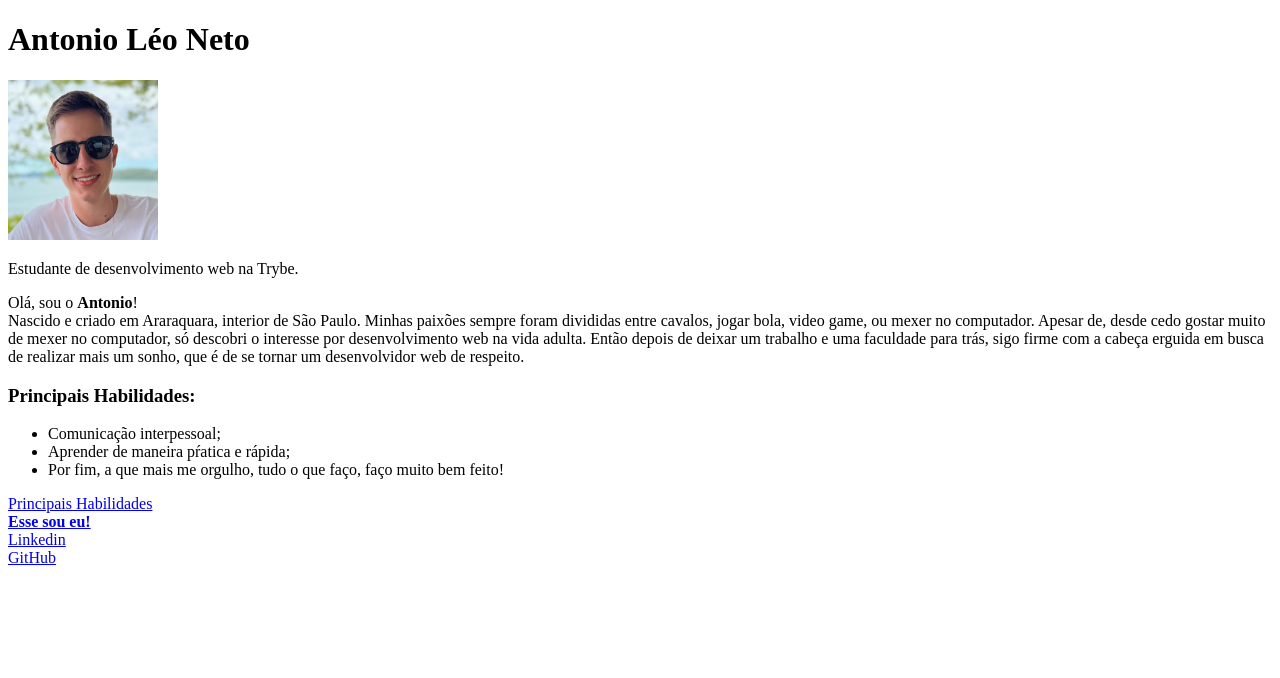
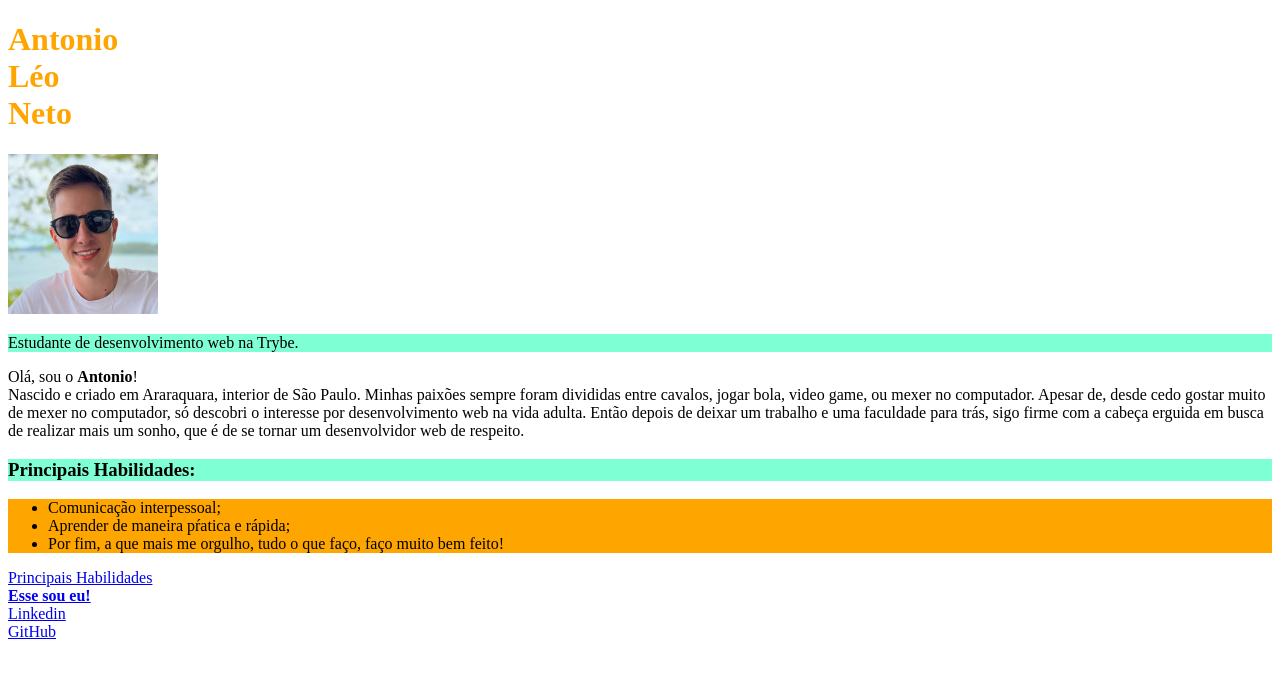
Before and after one commit to antonioln00/antonioln00, a plain HTML site: page index.html in a window 1280 px wide. Drawn offline with Linux system fonts and the light colour scheme; files whose address does not match are found by name.

Commit message:
Executando exemplos da introdução

```diff
--- a/index.html
+++ b/index.html
@@ -6,13 +6,31 @@
     <meta http-equiv="X-UA-Compatible" content="IE=edge">
     <meta name="viewport" content="width=device-width, initial-scale=1.0">
     <title>Meu portifólio Web!</title>
+
+    <style>
+
+        #completed-name {
+            width: 65px;
+            color: orange;
+
+        }
+        #main-skills {
+            background-color: orange;
+        }
+
+        .trybe-studant {
+            background-color: aquamarine;
+        }
+
+
+    </style>
 </head>
 
 <body>
 
-    <h1>Antonio Léo Neto</h1>
+    <h1 id="completed-name">Antonio Léo Neto</h1>
     <img src="/home/antonio/Captura de tela de 2022-11-16 18-45-03.png" alt="foto sorrindo na praia" id="foto" width="150px">
-    <p>Estudante de desenvolvimento web na Trybe.</p>
+    <p class="trybe-studant">Estudante de desenvolvimento web na Trybe.</p>
     <p>Olá, sou o <strong>Antonio</strong>!<br>Nascido e criado em Araraquara, interior de São Paulo. Minhas paixões
         sempre foram divididas
         entre cavalos, jogar bola, video game, ou mexer no computador. Apesar de, desde cedo gostar muito de mexer no
@@ -22,8 +40,8 @@
         em busca de realizar mais um sonho, que é de se tornar um desenvolvidor web de respeito.
 
     </p>
-    <h3 id="principais-habilidades">Principais Habilidades:</h3>
-    <ul>
+    <h3 class ="trybe-studant" id="principais-habilidades">Principais Habilidades:</h3>
+    <ul id="main-skills">
     <li>Comunicação interpessoal;</li>
     <li>Aprender de maneira pŕatica e rápida;</li>
     <li>Por fim, a que mais me orgulho, tudo o que faço, faço muito bem feito!</li>
```
